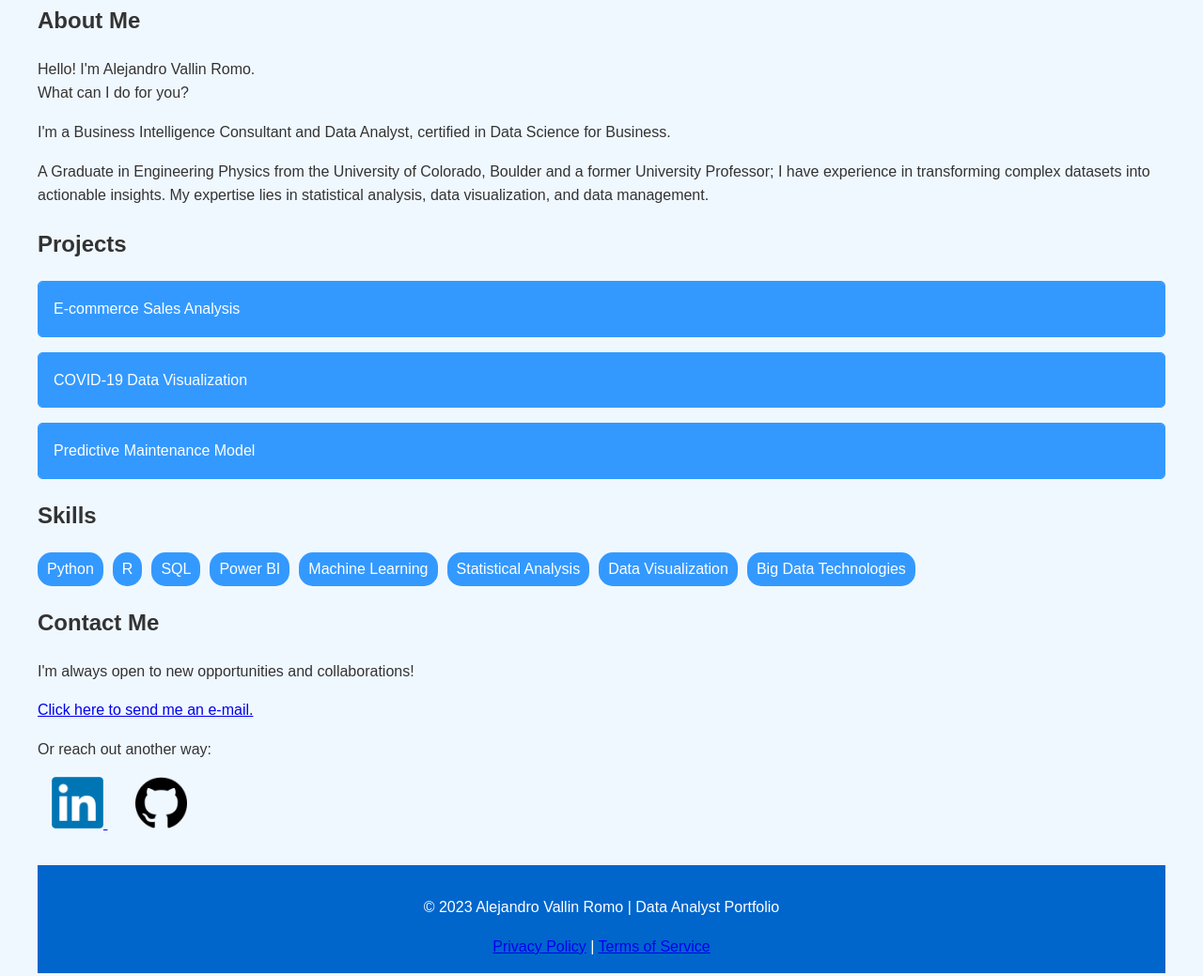
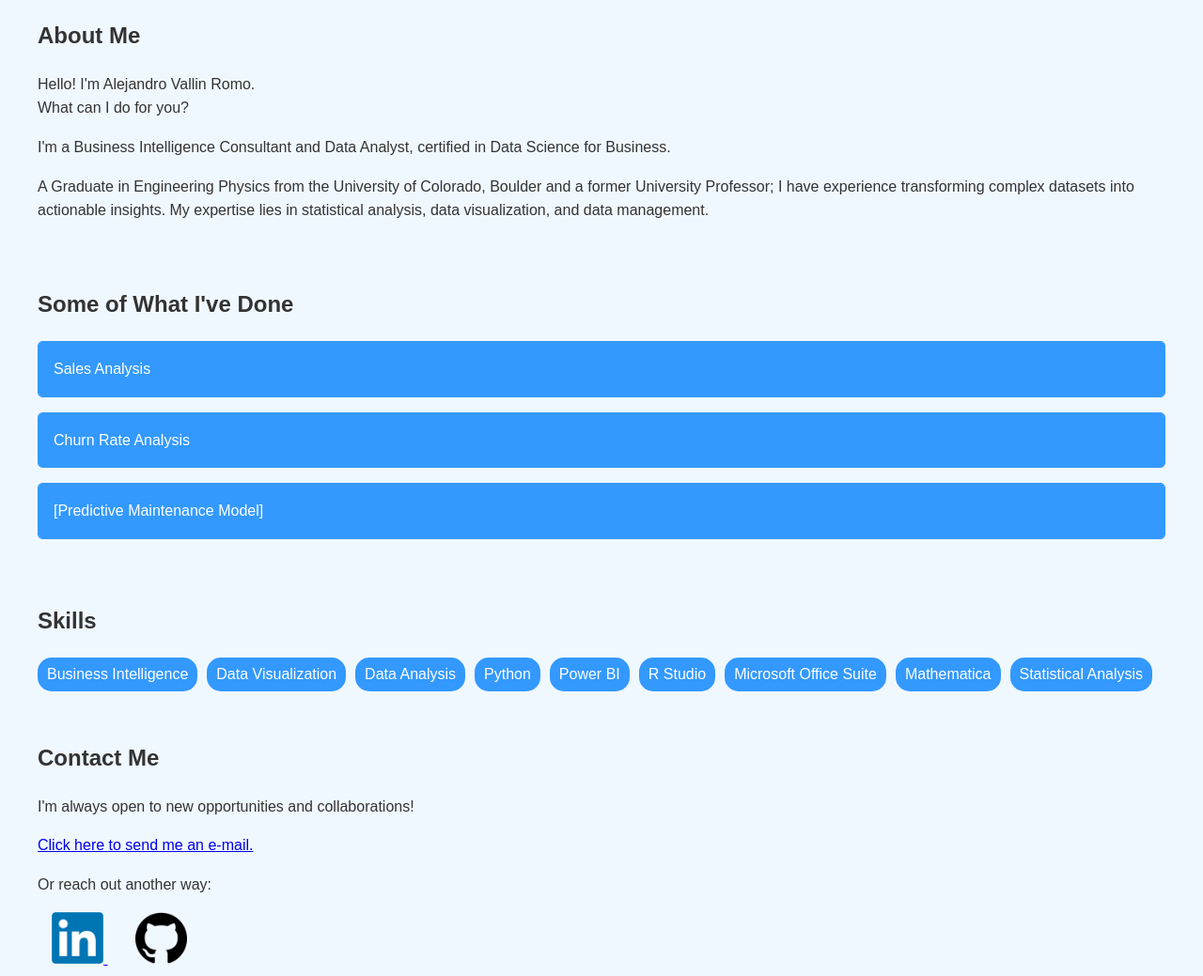
Before and after one commit to AlejandroVallinRomo/Alejandro-Vallin-Romo-Website, a plain HTML site: page home.html in a window 1280 px wide. Shown: the part 253-1292 px from the top of the page at 94% size. Drawn offline with Linux system fonts and the light colour scheme.

```diff
--- a/home.html
+++ b/home.html
@@ -28,29 +28,29 @@
             <h2>About Me</h2>
             <p>Hello! I'm Alejandro Vallin Romo. <br>What can I do for you? </p>
 			<p>I'm a Business Intelligence Consultant and Data Analyst, certified in Data Science for Business.</p>
-            <p>A Graduate in Engineering Physics from the University of Colorado, Boulder and a former University Professor; I have experience in transforming complex datasets into actionable insights. My expertise lies in statistical analysis, data visualization, and data management.</p>
+            <p>A Graduate in Engineering Physics from the University of Colorado, Boulder and a former University Professor; I have experience transforming complex datasets into actionable insights. My expertise lies in statistical analysis, data visualization, and data management.</p>
         </section>
 
         <section id="projects">
-            <h2>Projects</h2>
+            <h2>Some of What I've Done</h2>
             <div class="project">
-                <div class="project-title">E-commerce Sales Analysis</div>
+                <div class="project-title">Sales Analysis</div>
                 <div class="project-content">
-                    <p>Analyzed 3 years of sales data for a major e-commerce platform, identifying key trends and providing recommendations that led to a 15% increase in revenue.</p>
+                    <p>Taking objective business decisions is a must in today's world. Identifying key trends in your company's data can provide [...].</p>
                     <a href="https://dataanalyst-portfolio.com/projects/ecommerce-analysis">View Project</a>
                 </div>
             </div>
             <div class="project">
-                <div class="project-title">COVID-19 Data Visualization</div>
+                <div class="project-title">Churn Rate Analysis</div>
                 <div class="project-content">
-                    <p>Created an interactive dashboard to visualize COVID-19 spread patterns, helping local health officials make informed decisions.</p>
+                    <p>Created an interactive dashboard to visualize [...]</p>
                     <a href="https://dataanalyst-portfolio.com/projects/covid-visualization">View Project</a>
                 </div>
             </div>
             <div class="project">
-                <div class="project-title">Predictive Maintenance Model</div>
+                <div class="project-title">[Predictive Maintenance Model]</div>
                 <div class="project-content">
-                    <p>Developed a machine learning model to predict equipment failures, reducing downtime by 30% for a manufacturing client.</p>
+                    <p>[Developed a machine learning model to predict equipment failures, reducing downtime by 30% for a manufacturing client.]</p>
                     <a href="https://dataanalyst-portfolio.com/projects/predictive-maintenance">View Project</a>
                 </div>
             </div>
@@ -59,14 +59,15 @@
         <section id="skills">
             <h2>Skills</h2>
             <div class="skills">
+                <span class="skill">Business Intelligence</span>
+                <span class="skill">Data Visualization</span>
+                <span class="skill">Data Analysis</span>
                 <span class="skill">Python</span>
-                <span class="skill">R</span>
-                <span class="skill">SQL</span>
                 <span class="skill">Power BI</span>
-                <span class="skill">Machine Learning</span>
+                <span class="skill">R Studio</span>
+                <span class="skill">Microsoft Office Suite</span>
+                <span class="skill">Mathematica</span>
                 <span class="skill">Statistical Analysis</span>
-                <span class="skill">Data Visualization</span>
-                <span class="skill">Big Data Technologies</span>
             </div>
         </section>
 
@@ -85,7 +86,7 @@
     </main>
 
     <footer>
-        <p>&copy; 2023 Alejandro Vallin Romo | Data Analyst Portfolio</p>
+        <p>&copy; 2024 Alejandro Vallin Romo | All rights reserved.</p>
         <a href="https://dataanalyst-portfolio.com/privacy">Privacy Policy</a> |
         <a href="https://dataanalyst-portfolio.com/terms">Terms of Service</a>
     </footer>
--- a/styles.css
+++ b/styles.css
@@ -52,6 +52,11 @@
 	background-color: #004390;
 	transform: scale(1.05);
 }
+
+section{
+    padding: 1rem 0 1rem; /*top right&left bottom*/
+}
+
 .project {
 	background-color: white;
 	border: 1px solid #3399ff;
@@ -86,7 +91,7 @@
 }
 
 .social_media {
-    padding: 5px 15px;
+    padding: 5px 15px; /*top&bottom right&left*/
 }
 
 footer {
@@ -96,7 +101,7 @@
 	background-color: #0066cc;
 	color: white;
 }
-@media (max-width: 768px) {
+@media (max-width: 768px) { /*mobile friendly*/
 	header {
 		flex-direction: column;
 		align-items: center;
```
